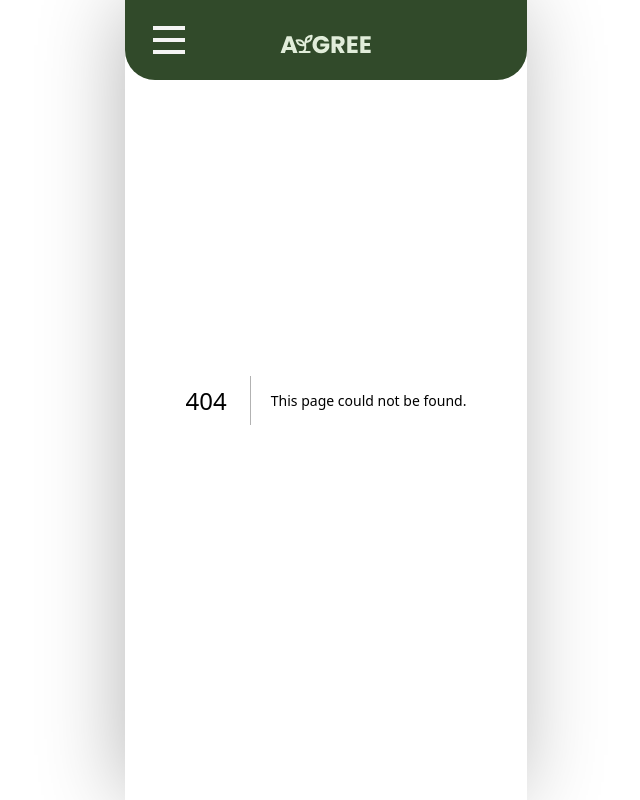
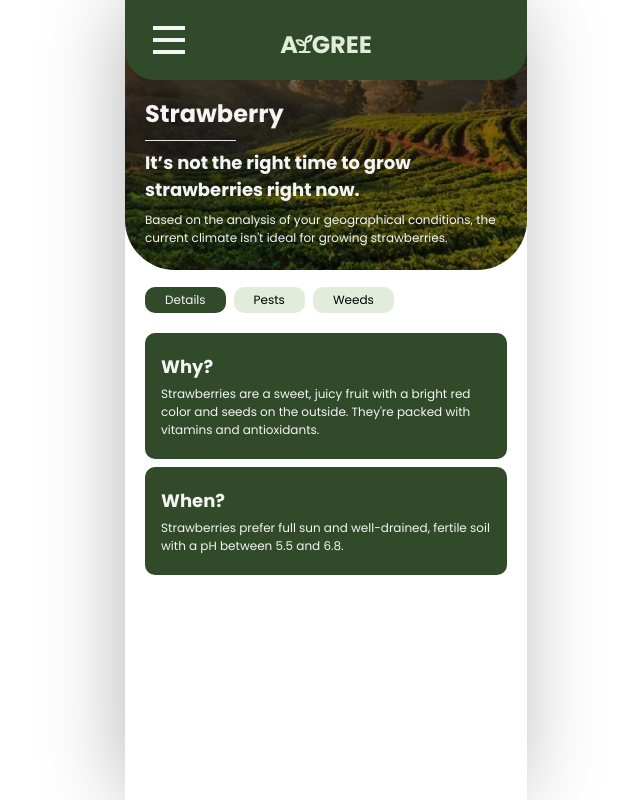
Before and after one commit to hacky-nasa/hacky, a Next.js app: page /crops-detail in a window 1280 px wide. Before the commit this address had no page. Shown: the whole page, without its empty margins (314-954 px from the left). Built offline with nearby package versions, Linux system fonts and the light colour scheme.

Commit message:
feat: detail crops

```diff
--- a/public/assets/icons/ChartIcon.tsx
+++ b/public/assets/icons/ChartIcon.tsx
@@ -5,12 +5,12 @@ const ChartIcon = ({ width = 31, height = 31 }: IconInterface) => {
   return (
     <svg width={width} height={height} viewBox="0 0 31 31" fill="none" xmlns="http://www.w3.org/2000/svg">
     <g clip-path="url(#clip0_93_3324)">
-    <path d="M30.97 0H0.25V30.72H30.97V0Z" fill="white" fill-opacity="0.01"/>
-    <path d="M4.08984 3.83997V26.88H27.1298" stroke="black" stroke-width="2.56" stroke-linecap="round" stroke-linejoin="round"/>
-    <path d="M9.20996 19.2V21.76" stroke="black" stroke-width="2.56" stroke-linecap="round" stroke-linejoin="round"/>
-    <path d="M14.3301 14.08V21.76" stroke="black" stroke-width="2.56" stroke-linecap="round" stroke-linejoin="round"/>
-    <path d="M19.4502 3.83997V21.76" stroke="black" stroke-width="2.56" stroke-linecap="round" stroke-linejoin="round"/>
-    <path d="M24.5703 8.95996V21.76" stroke="black" stroke-width="2.56" stroke-linecap="round" stroke-linejoin="round"/>
+    <path d="M30.97 0H0.25V30.72H30.97V0Z" fill="white" fillOpacity="0.01"/>
+    <path d="M4.08984 3.83997V26.88H27.1298" stroke="black" strokeWidth="2.56" strokeLinecap="round" strokeLinejoin="round"/>
+    <path d="M9.20996 19.2V21.76" stroke="black" strokeWidth="2.56" strokeLinecap="round" strokeLinejoin="round"/>
+    <path d="M14.3301 14.08V21.76" stroke="black" strokeWidth="2.56" strokeLinecap="round" strokeLinejoin="round"/>
+    <path d="M19.4502 3.83997V21.76" stroke="black" strokeWidth="2.56" strokeLinecap="round" strokeLinejoin="round"/>
+    <path d="M24.5703 8.95996V21.76" stroke="black" strokeWidth="2.56" strokeLinecap="round" strokeLinejoin="round"/>
     </g>
     <defs>
     <clipPath id="clip0_93_3324">
--- /dev/null
+++ b/src/app/crops-detail/page.tsx
@@ -0,0 +1,6 @@
+import { CropsDetailModule } from '@/modules/CropsDetailModule'
+import React from 'react'
+
+export default function DetailCropsPage() {
+  return <CropsDetailModule />
+}
--- a/src/components/elements/button/Button.tsx
+++ b/src/components/elements/button/Button.tsx
@@ -38,7 +38,7 @@ export const Button = React.forwardRef<HTMLButtonElement, ButtonProps>(
     return (
       <button ref={ref} {...props} className={twMerge(style(props), className)}>
         {LeftIcon && <LeftIcon />}
-        <span>{props.children}</span>
+        <span className="text-body">{props.children}</span>
         {RightIcon && <RightIcon />}
       </button>
     )
--- /dev/null
+++ b/src/components/elements/button/FilterButton.tsx
@@ -0,0 +1,25 @@
+import React from 'react'
+import { twMerge } from 'tailwind-merge'
+
+export interface ButtonProps
+  extends React.ButtonHTMLAttributes<HTMLButtonElement> {
+  asChild?: boolean
+  isActive?: boolean
+}
+
+export const FilterButton = React.forwardRef<HTMLButtonElement, ButtonProps>(
+  ({ className, isActive, asChild = false, ...props }, ref) => {
+    return (
+      <button
+        ref={ref}
+        {...props}
+        className={twMerge(
+          `py-1 rounded-[10px] flex items-center gap-2 hover:bg-[#314A2A]  hover:text-[#FEFEFE] px-5 ${isActive ? 'bg-primary-green text-white' : 'bg-[#E1EDDA]'}`,
+          className
+        )}
+      >
+        <span className={`text-body `}>{props.children}</span>
+      </button>
+    )
+  }
+)
--- /dev/null
+++ b/src/modules/CropsDetailModule/constant.ts
@@ -0,0 +1,121 @@
+export type TData = {
+  details: {
+    why: string
+    when: string
+  }
+  pests: {
+    name: string
+    data: {
+      name: string
+      description: string
+    }[]
+  }[]
+  weeds: {
+    name: string
+    data: {
+      name: string
+      description: string
+    }[]
+  }[]
+}
+
+export const datahama = {
+  details: {
+    why: "Strawberries are a sweet, juicy fruit with a bright red color and seeds on the outside. They're packed with vitamins and antioxidants.",
+    when: 'Strawberries prefer full sun and well-drained, fertile soil with a pH between 5.5 and 6.8.',
+  },
+  pests: [
+    {
+      name: 'Tikus',
+      data: [
+        {
+          name: 'Tikus Pesst Bud Weevil',
+          description:
+            'Small, reddish-brown beetle that cuts off flower buds, causing them to hang by a thread or fall off.',
+        },
+        {
+          name: 'Strawberry Bud Weevil',
+          description:
+            'Small, reddish-brown beetle that cuts off flower buds, causing them to hang by a thread or fall off.',
+        },
+      ],
+    },
+    {
+      name: 'Dani',
+      data: [
+        {
+          name: 'Dani Pest Bud Weevil',
+          description:
+            'Small, reddish-brown beetle that cuts off flower buds, causing them to hang by a thread or fall off.',
+        },
+        {
+          name: 'Strawberry Bud Weevil',
+          description:
+            'Small, reddish-brown beetle that cuts off flower buds, causing them to hang by a thread or fall off.',
+        },
+      ],
+    },
+    {
+      name: 'Hama',
+      data: [
+        {
+          name: 'Hama Pest Bud Weevil',
+          description:
+            'Small, reddish-brown beetle that cuts off flower buds, causing them to hang by a thread or fall off.',
+        },
+        {
+          name: 'Strawberry Bud Weevil',
+          description:
+            'Small, reddish-brown beetle that cuts off flower buds, causing them to hang by a thread or fall off.',
+        },
+      ],
+    },
+  ],
+  weeds: [
+    {
+      name: 'Weeds',
+      data: [
+        {
+          name: 'Weeds 1 Bud Weevil',
+          description:
+            'Small, reddish-brown beetle that cuts off flower buds, causing them to hang by a thread or fall off.',
+        },
+        {
+          name: 'Strawberry Bud Weevil',
+          description:
+            'Small, reddish-brown beetle that cuts off flower buds, causing them to hang by a thread or fall off.',
+        },
+      ],
+    },
+    {
+      name: 'Weeds 2',
+      data: [
+        {
+          name: 'Weeds 2 Bud Weevil',
+          description:
+            'Small, reddish-brown beetle that cuts off flower buds, causing them to hang by a thread or fall off.',
+        },
+        {
+          name: 'Strawberry Bud Weevil',
+          description:
+            'Small, reddish-brown beetle that cuts off flower buds, causing them to hang by a thread or fall off.',
+        },
+      ],
+    },
+    {
+      name: 'Hama',
+      data: [
+        {
+          name: 'Strawberry Bud Weevil',
+          description:
+            'Small, reddish-brown beetle that cuts off flower buds, causing them to hang by a thread or fall off.',
+        },
+        {
+          name: 'Strawberry Bud Weevil',
+          description:
+            'Small, reddish-brown beetle that cuts off flower buds, causing them to hang by a thread or fall off.',
+        },
+      ],
+    },
+  ],
+}
--- /dev/null
+++ b/src/modules/CropsDetailModule/index.tsx
@@ -0,0 +1,130 @@
+'use client'
+
+import React, { useState } from 'react'
+import Image from 'next/image'
+import { FilterButton } from '@/components/elements/button/FilterButton'
+import { datahama } from './constant'
+
+export const CropsDetailModule = () => {
+  const [filterCategory, setFilterCategory] = useState('Details')
+  const [subFilter, setSubFilter] = useState('')
+
+  const renderContent = () => {
+    if (filterCategory === 'Details') {
+      return (
+        <>
+          <div className="flex flex-col mx-5">
+            <div className="bg-primary-green px-4 py-5 rounded-[10px] flex flex-col gap-[5px]">
+              <p className="text-section-header text-white">Why?</p>
+              <p className="text-white text-body">{datahama.details.why}</p>
+            </div>
+          </div>
+          <div className="flex flex-col mx-5">
+            <div className="bg-primary-green px-4 py-5 rounded-[10px] flex flex-col gap-[5px]">
+              <p className="text-section-header text-white">When?</p>
+              <p className="text-white text-body">{datahama.details.when}</p>
+            </div>
+          </div>
+        </>
+      )
+    }
+
+    const currentData =
+      filterCategory === 'Pests' ? datahama.pests : datahama.weeds
+    const selectedItem = currentData.find((item) => item.name === subFilter)
+
+    if (selectedItem) {
+      return selectedItem.data.map((item, index) => (
+        <div key={index} className="flex flex-col mx-5">
+          <div className="bg-primary-green px-4 py-5 rounded-[10px] flex flex-col gap-[5px]">
+            <p className="text-section-header text-white">{item.name}</p>
+            <p className="text-white text-body">{item.description}</p>
+          </div>
+        </div>
+      ))
+    } else {
+      return (
+        <div className="flex flex-col mx-5 items-center">
+          <p className="text-section-header text-primary-green">
+            Select a {filterCategory.toLowerCase()}
+          </p>
+          <p className="text-primary-green text-body">
+            Select a {filterCategory.toLowerCase()} to view more information.
+          </p>
+        </div>
+      )
+    }
+  }
+
+  return (
+    <section className="w-full h-full pb-10 relative flex flex-col gap-10">
+      <div className="absolute w-full h-[270px] -z-10">
+        <Image
+          src="/assets/images/CropsDetailPage/backdrop.png"
+          alt="backdrop"
+          fill
+          style={{ objectFit: 'cover', borderRadius: '50px' }}
+        />
+      </div>
+      <div className="flex flex-col z-10 pt-24 px-5 w-full gap-2 text-white">
+        <p className="text-main-header">Strawberry</p>
+        <hr className="w-3/12" />
+        <p className="text-section-header">
+          It’s not the right time to grow strawberries right now.
+        </p>
+        <p className="text-body">
+          Based on the analysis of your geographical conditions, the current
+          climate isn't ideal for growing strawberries.{' '}
+        </p>
+      </div>
+      <section className="flex flex-col gap-3">
+        <div className="px-5 flex items-center gap-2">
+          <FilterButton
+            onClick={() => setFilterCategory('Details')}
+            isActive={filterCategory == 'Details'}
+          >
+            Details
+          </FilterButton>
+          <FilterButton
+            onClick={() => setFilterCategory('Pests')}
+            isActive={filterCategory == 'Pests'}
+          >
+            Pests
+          </FilterButton>
+          <FilterButton
+            onClick={() => setFilterCategory('Weeds')}
+            isActive={filterCategory == 'Weeds'}
+          >
+            Weeds
+          </FilterButton>
+        </div>
+        {filterCategory != 'Details' && (
+          <>
+            <hr className="w-11/12 mx-auto" />
+            <div className="px-5 flex items-center gap-2">
+              {filterCategory == 'Pests' &&
+                datahama.pests.map((item: any) => (
+                  <FilterButton
+                    onClick={() => setSubFilter(item.name)}
+                    isActive={subFilter == item.name}
+                  >
+                    {item.name}
+                  </FilterButton>
+                ))}
+              {filterCategory == 'Weeds' &&
+                datahama.weeds.map((item: any) => (
+                  <FilterButton
+                    onClick={() => setSubFilter(item.name)}
+                    isActive={subFilter == item.name}
+                  >
+                    {item.name}
+                  </FilterButton>
+                ))}
+            </div>
+          </>
+        )}
+        <div className="flex flex-col gap-2 pt-2">{renderContent()}</div>
+      </section>
+    </section>
+  )
+}
```
Also changed, not shown: public/assets/icons/AigreeIcon.tsx (+4 -4 lines), public/assets/images/CropsDetailPage/backdrop.png (added).
